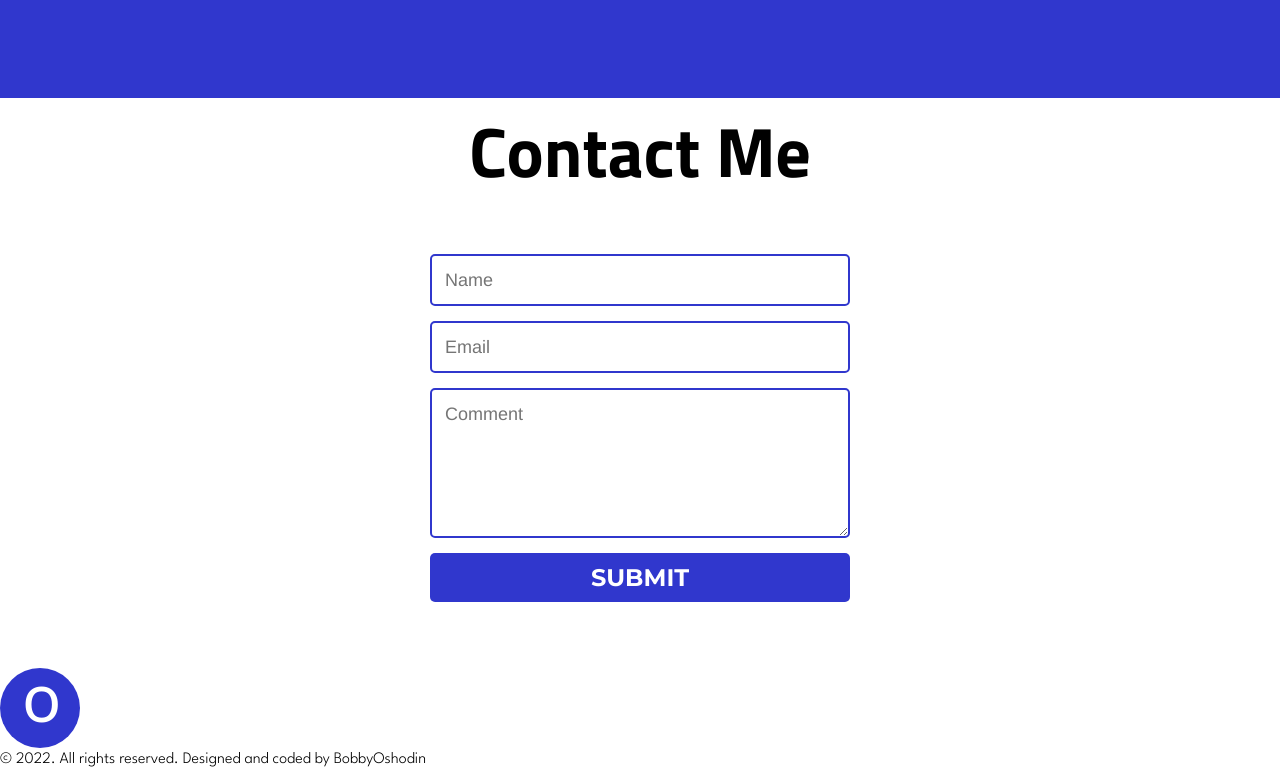
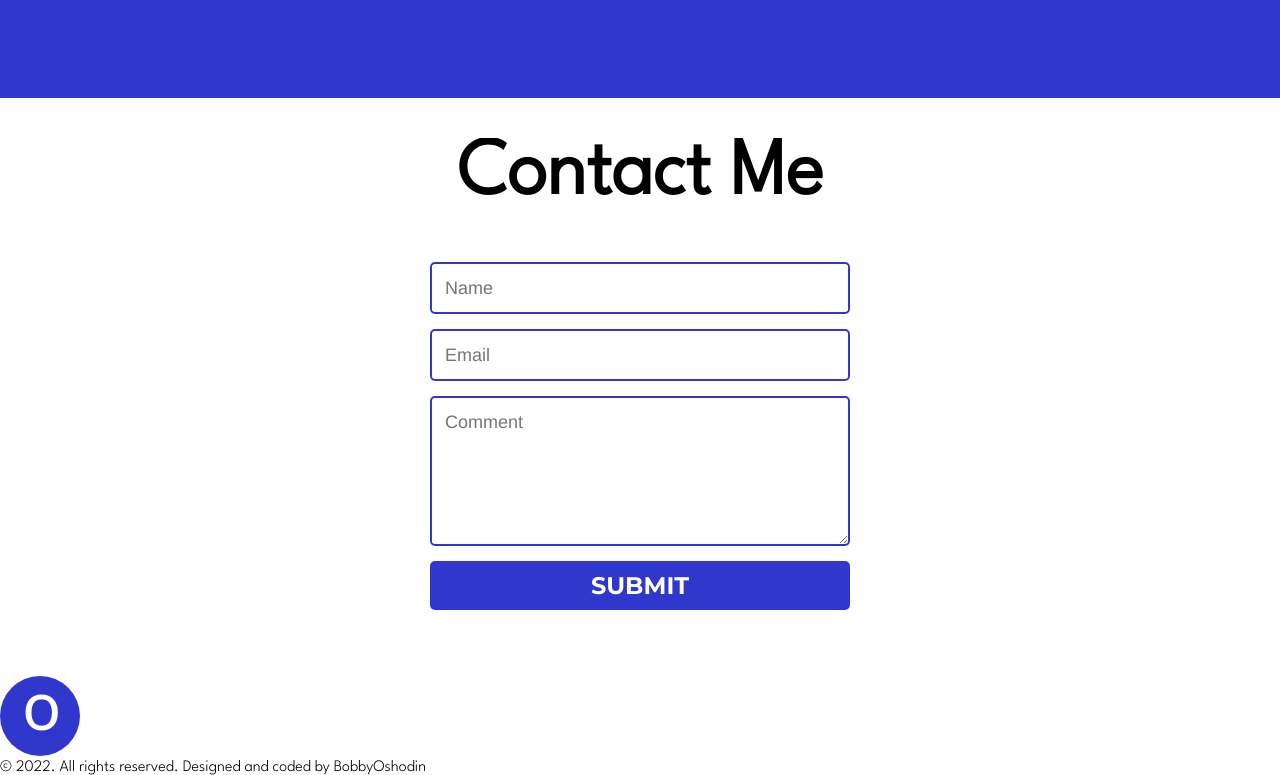
Before and after one commit to sirbob12/BobbyOshodin, a React (Create React App) app: page / in a window 1280 px wide. Shown: the part 2651-3426 px from the top of the page. Built offline with nearby package versions, Linux system fonts and the light colour scheme.

Commit message:
another commit

```diff
--- a/src/Component/Contact/contact.css
+++ b/src/Component/Contact/contact.css
@@ -3,11 +3,17 @@
 /*body { background:rgb(30,30,40); }*/
 form { max-width:420px; margin:50px auto; }
 
+
+.contact{
+   margin-top: 20px;
+}
+
+
 .contact_heading{
   text-align: center;
-  font-size: 70px;
-  font-weight: bold;
-  font-family: var(--primary-font);
+  font-size: 80px;
+  font-weight: 700;
+  font-family: var(--secondary-font);
 }
 
 .feedback-input {
--- a/src/Component/Hero/Hero.scss
+++ b/src/Component/Hero/Hero.scss
@@ -1,5 +1,6 @@
 
 .hero{
+    animation: forwards;
 
     .hero_wrapper{
 
```
